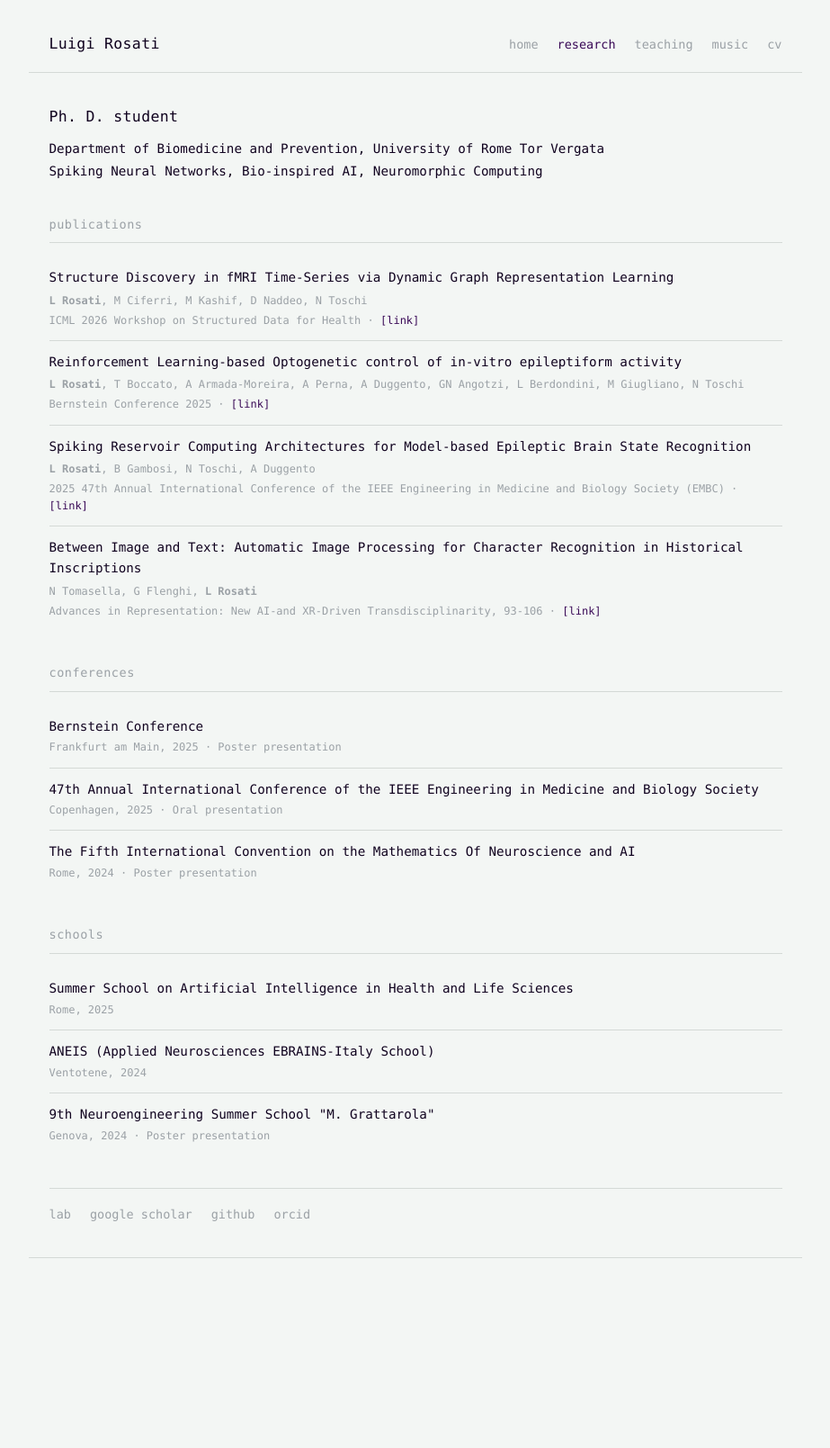
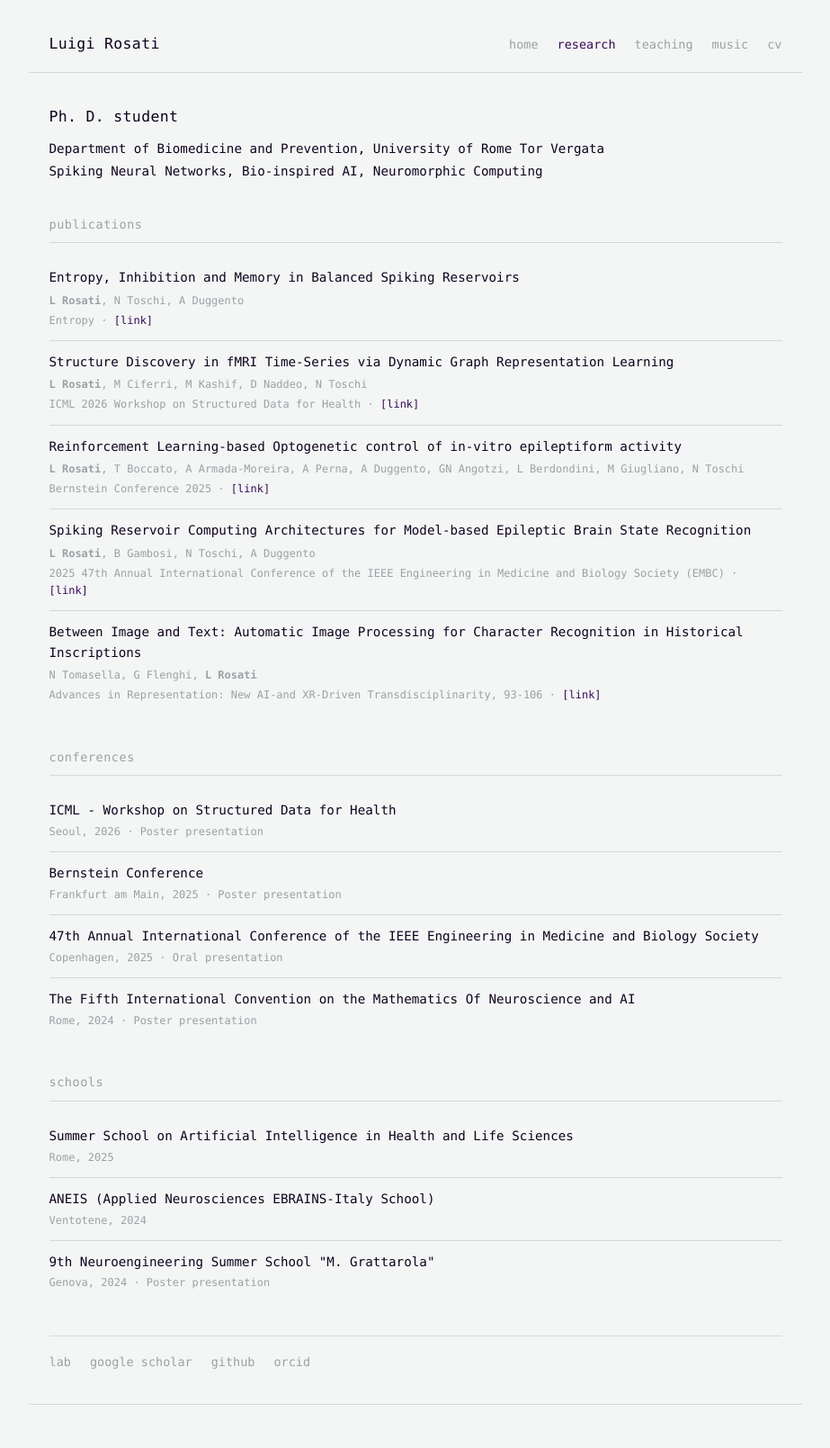
Before and after one commit to luigirosati/luigirosati.github.io, a Jekyll site: the page built from research.md, in a window 1280 px wide. Shown: the whole page at 90% size, without its empty margins (178-1101 px from the left). Built offline with Jekyll 4.4.1, drawn with Linux system fonts in a browser that asks for light colours; before the commit the page ends 1446 px from its top, so only the background shows below that.

Commit message:
update publications and conferences

```diff
--- a/research.md
+++ b/research.md
@@ -12,6 +12,11 @@ title: Research
 <div class="research-section">
   <h3 class="research-section__title">publications</h3>
   <ul class="research-list">
+    <li class="research-list__item">
+      <p class="research-list__title">Entropy, Inhibition and Memory in Balanced Spiking Reservoirs</p>
+      <p class="research-list__authors"><strong>L Rosati</strong>, N Toschi, A Duggento</p>
+      <p class="research-list__meta">Entropy · <a href="https://https://doi.org/10.3390/e28070784" target="_blank" rel="noopener">[link]</a></p>
+    </li>
     <li class="research-list__item">
       <p class="research-list__title">Structure Discovery in fMRI Time-Series via Dynamic Graph Representation Learning</p>
       <p class="research-list__authors"><strong>L Rosati</strong>, M Ciferri, M Kashif, D Naddeo, N Toschi</p>
@@ -38,6 +43,10 @@ title: Research
 <div class="research-section">
   <h3 class="research-section__title">conferences</h3>
   <ul class="research-list">
+    <li class="research-list__item">
+      <p class="research-list__title">ICML - Workshop on Structured Data for Health</p>
+      <p class="research-list__meta">Seoul, 2026 · Poster presentation</p>
+    </li>
     <li class="research-list__item">
       <p class="research-list__title">Bernstein Conference</p>
       <p class="research-list__meta">Frankfurt am Main, 2025 · Poster presentation</p>
```
